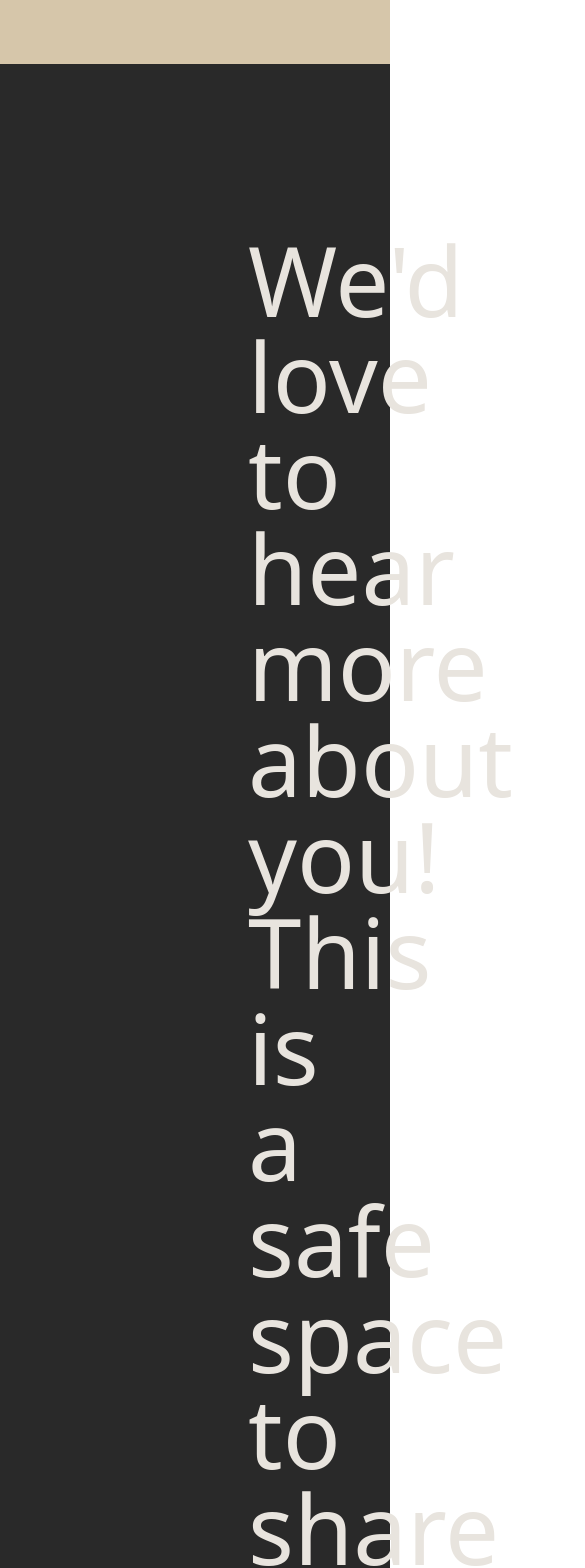
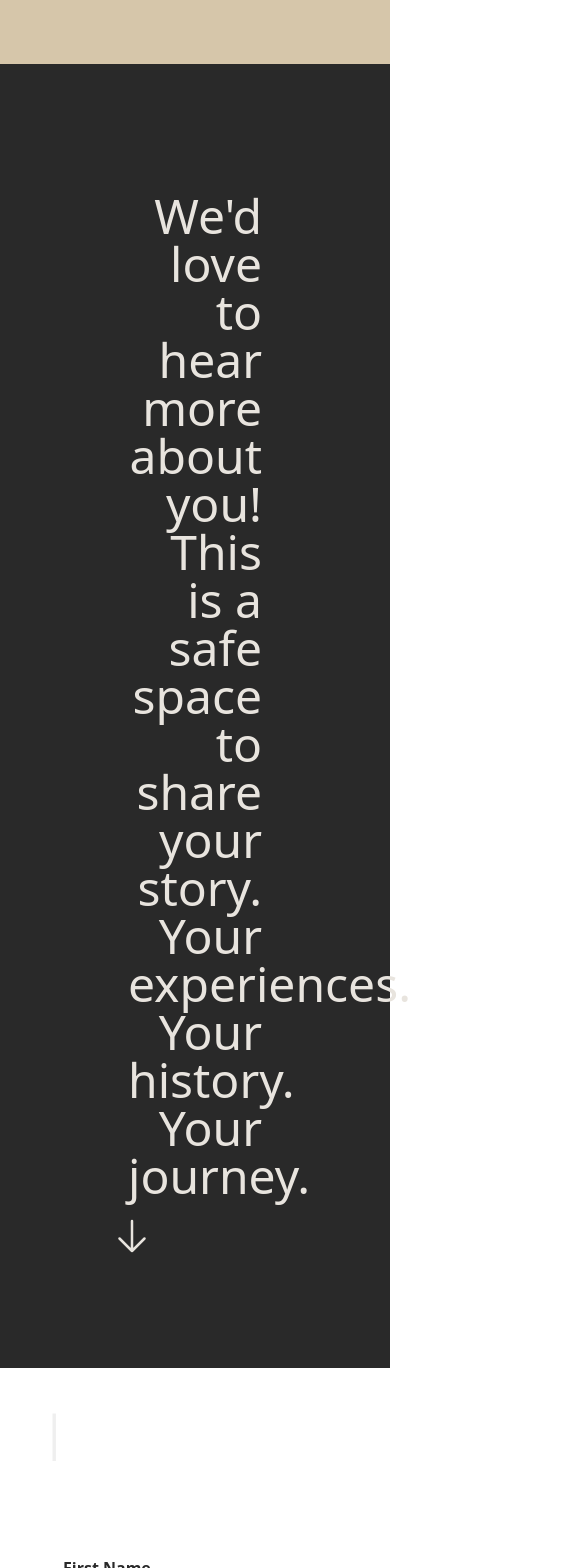
Before and after one commit to madalinefitz/Two-or-More, a React (Create React App) app: page /share in a window 390 px wide. Shown: the top 1568 px of the page, 585 px wide, since content can reach past the window. Built offline with nearby package versions, Linux system fonts and the light colour scheme.

Commit message:
responsive CSS for mobile - SHARE page

```diff
--- a/src/components/Share.js
+++ b/src/components/Share.js
@@ -3,18 +3,26 @@ import Typewriter from 'typewriter-effect';
 export default function Share () {
     return(
         <div>
-        <div className="flex-col p-32 justify-center text-[#E8E4DE] bg-[#292929] bg-cover h-full">
-            <div className="text-8xl text-right ml-20 p-10">We'd love to hear more about you! This is a safe space to share your story. Your experiences. Your history. Your journey.
+        <div className="flex-col p-28 text-[#E8E4DE] bg-[#292929] bg-cover h-full">
+            <div className="text-5xl lg:text-8xl text-right lg:ml-20 lg:p-8 p-4">
+                We'd love to hear more about you! This is a safe space to share your story. Your experiences. Your history. Your journey.
             </div>
+            <svg xmlns="http://www.w3.org/2000/svg" fill="none" viewBox="0 0 24 24" stroke-width="1.5" stroke="currentColor" className=" w-10 h-10">
+                <path stroke-linecap="round" stroke-linejoin="round" d="M19.5 13.5L12 21m0 0l-7.5-7.5M12 21V3" />
+            </svg>
         </div>
-            <div className="text-[#292929] sm:text-2xl md:text-8xl w-2/3 p-10">
+        <div className="flex">
+            <div className="text-[#292929] text-5xl md:text-8xl w-2/3 p-10">
             <Typewriter
                 options={{
                 strings: ['Tell your story.'],
                 autoStart: true,
                 loop: true,
                 }}
-            /></div>
+                />
+            </div>
+
+        </div>
             <div className="flex justify-end p-5 pb-10">
                 <form className="p-10 sm:w-full ">
                     <div class="md:flex md:items-center mb-6">
```
